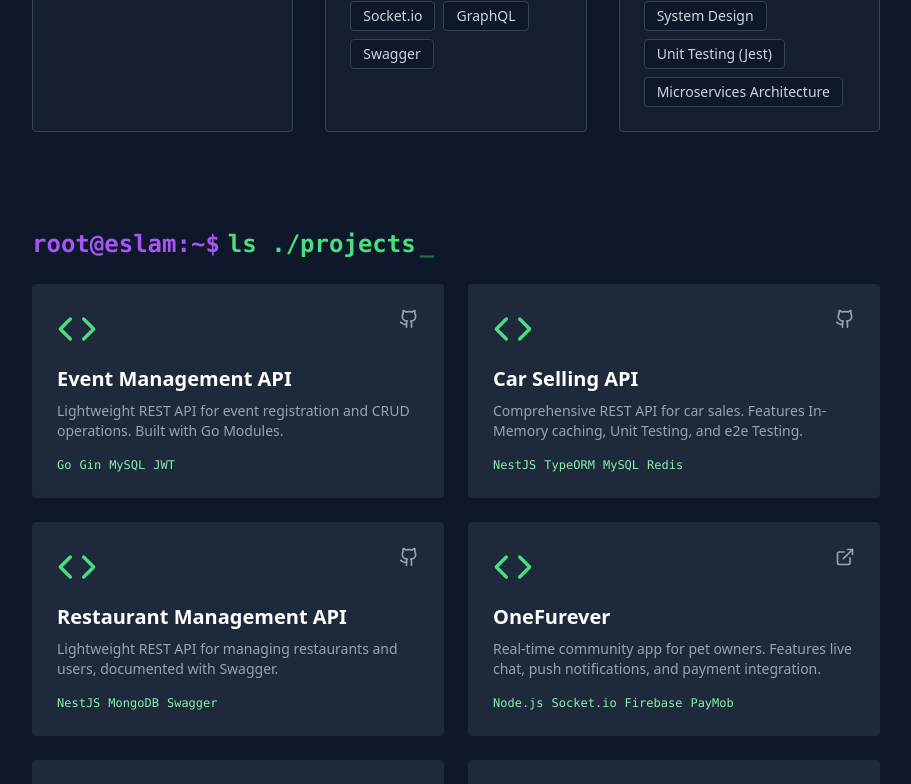
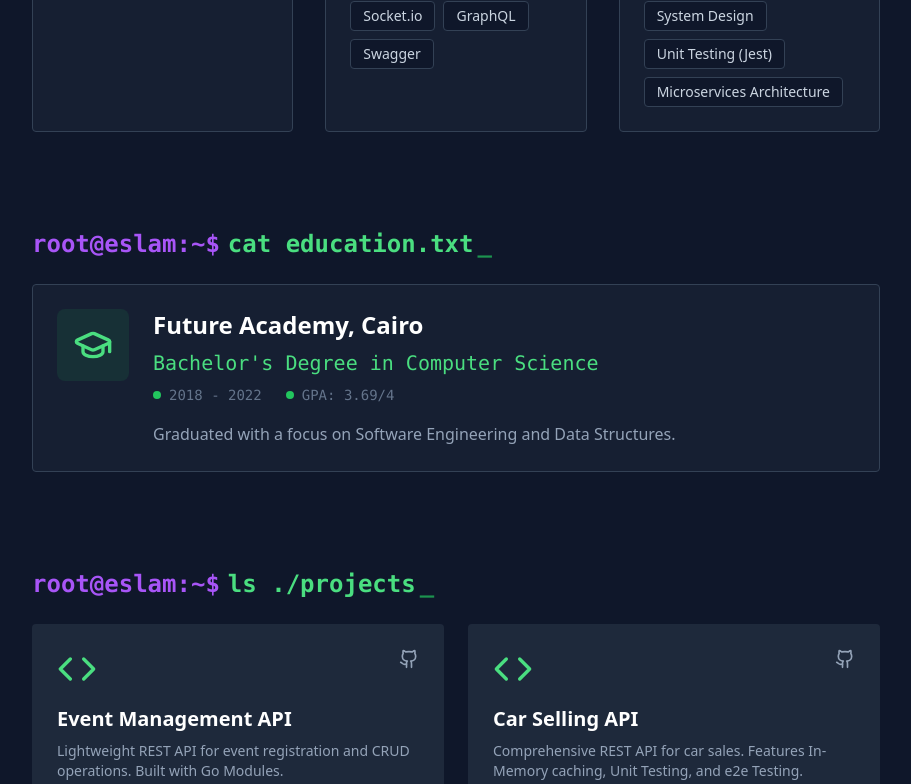
Before and after one commit to Eslam-Amin/Portfolio, a React (Create React App) app: page / in a window 1280 px wide. Shown: the part 1535-2319 px from the top of the page, without its empty margins (184-1095 px from the left). Built offline with nearby package versions, Linux system fonts and the light colour scheme.

Commit message:
Included Education section

```diff
--- a/src/App.js
+++ b/src/App.js
@@ -207,6 +207,37 @@ function App() {
           </div>
         </section>
 
+        {/* Education Section */}
+        <section className="mb-24">
+          <SectionTitle>cat education.txt</SectionTitle>
+          <div className="bg-slate-800/50 p-6 rounded border border-slate-700 flex items-start gap-6">
+            <div className="p-4 bg-green-500/10 rounded-lg text-green-400 hidden sm:block">
+              <GraduationCap size={40} />
+            </div>
+            <div>
+              <h3 className="text-2xl font-bold text-white mb-2">
+                {education.school}
+              </h3>
+              <p className="text-xl text-green-400 font-mono mb-2">
+                {education.degree}
+              </p>
+              <div className="flex flex-wrap gap-x-6 gap-y-2 text-sm font-mono text-slate-500 mb-4">
+                <span className="flex items-center gap-2">
+                  <span className="w-2 h-2 rounded-full bg-green-500"></span>
+                  {education.duration}
+                </span>
+                <span className="flex items-center gap-2">
+                  <span className="w-2 h-2 rounded-full bg-green-500"></span>
+                  GPA: {education.gpa}
+                </span>
+              </div>
+              <p className="text-slate-400 leading-relaxed">
+                {education.details}
+              </p>
+            </div>
+          </div>
+        </section>
+
         {/* Projects Section */}
         <section id="projects" className="mb-24">
           <SectionTitle>ls ./projects</SectionTitle>
```
